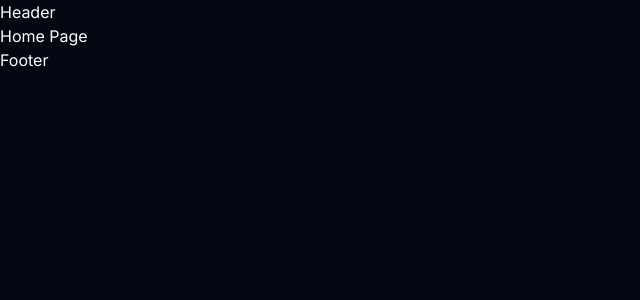
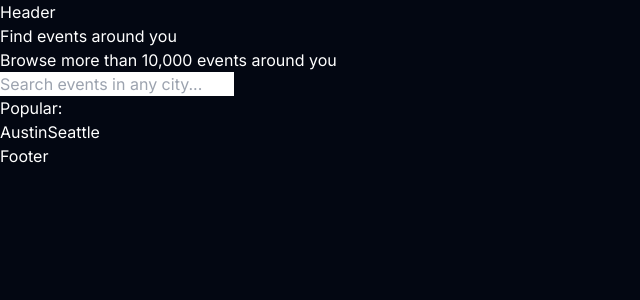
Before and after one commit to IftequarIffu/eventer-app, a Next.js app: page / in a window 1280 px wide. Shown: the top 300 px of the page, without its empty margins (0-640 px from the left). Built offline with nearby package versions, Linux system fonts and the light colour scheme.

Commit message:
Added the skeleton html for Homepage

```diff
--- a/app/page.tsx
+++ b/app/page.tsx
@@ -1,5 +1,23 @@
 import Image from "next/image";
+import Link from "next/link";
 
 export default function Home() {
-  return <main>Home Page</main>;
+  return (
+    <main>
+      <h1>Find events around you</h1>
+      <p>Browse more than 10,000 events around you</p>
+
+      <form>
+        <input placeholder="Search events in any city..." spellCheck={false} />
+      </form>
+
+      <section>
+        <p>Popular: </p>
+        <div>
+          <Link href="/events/austin">Austin</Link>
+          <Link href="/events/seattle">Seattle</Link>
+        </div>
+      </section>
+    </main>
+  );
 }
```
